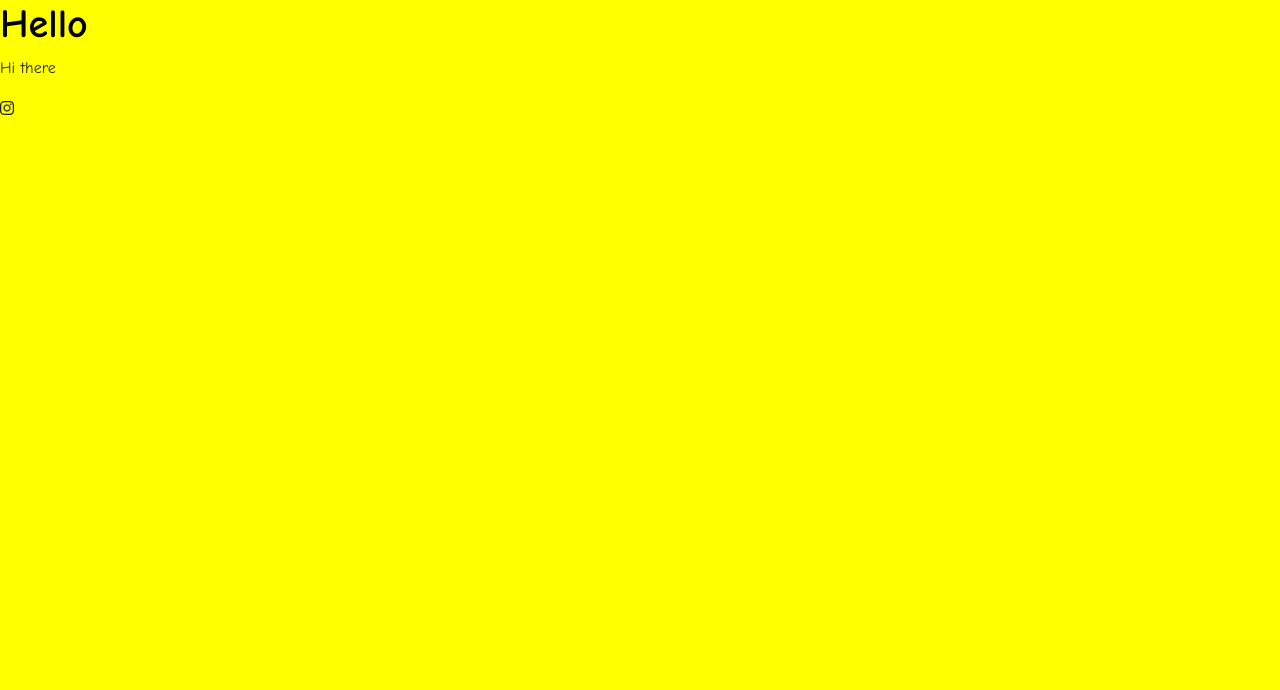
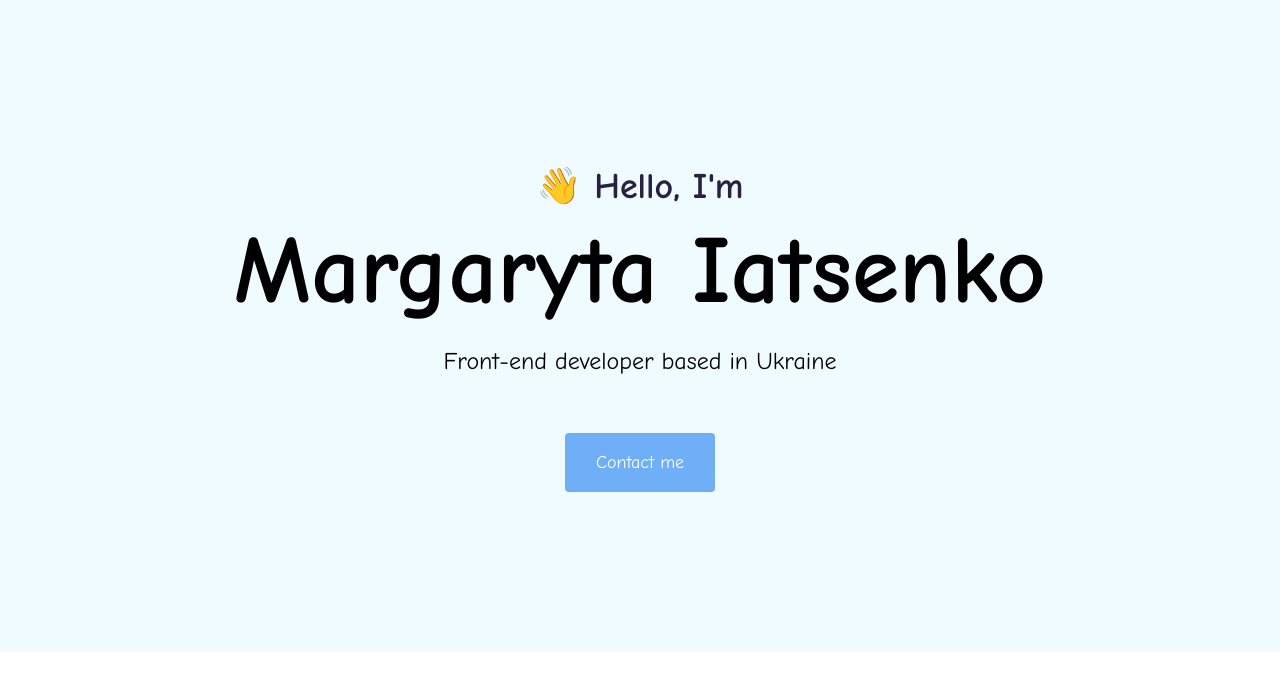
Before and after one commit to margaritaiatsenko/final-project-portfolio, a plain HTML site: page index.html in a window 1280 px wide. Drawn offline with nearby package versions, Linux system fonts and the light colour scheme.

Commit message:
adding homepage

```diff
--- a/index.html
+++ b/index.html
@@ -29,8 +29,13 @@
     <link rel="stylesheet" href="src/styles.css" />
   </head>
   <body>
-    <h1>Hello</h1>
-    <p>Hi there</p>
-    <i class="fa-brands fa-instagram"></i>
+    <div class="hero">
+      <p>👋 Hello, I'm</p>
+      <h1>Margaryta Iatsenko</h1>
+      <h2 class="mb-5">Front-end developer based in Ukraine</h2>
+      <div>
+        <a href="#" class="btn btn-branding">Contact me</a>
+      </div>
+    </div>
   </body>
 </html>
--- a/src/styles.css
+++ b/src/styles.css
@@ -1,14 +1,58 @@
-h1 {
+:root {
+  --branding-color: #6eaff7;
+  --secondary-color: #f0fbff;
+  --heading-font-family: "Comic Neue", cursive;
+  --default-font-family: "Comic Neue", cursive;
+}
+
+body {
+  font-family: var(--default-font-family);
+}
+
+h1,
+h2,
+h3,
+h4,
+h5,
+h6 {
   color: black;
-  font-family: "Comic Neue", cursive;
-
+  font-family: var(--heading-font-family);
   font-weight: bold;
 }
 
+h1 {
+  font-size: 96px;
+}
+
 p {
-  font-family: "Comic Neue", cursive;
   font-weight: normal;
 }
-body {
-  background: yellow;
+
+.hero {
+  background: var(--secondary-color);
+  text-align: center;
+  padding: 160px 20px;
 }
+
+.hero p {
+  font-size: 36px;
+  font-weight: bold;
+  margin: 0;
+  color: #272142;
+}
+
+.hero h2 {
+  font-family: var(--heading-font-family);
+  font-weight: normal;
+  line-height: 2;
+  font-size: 24px;
+}
+
+.btn-branding {
+  background: var(--branding-color);
+  border-radius: 4px;
+  color: white;
+  font-size: 18px;
+  line-height: 27px;
+  padding: 15px 30px;
+}
```
